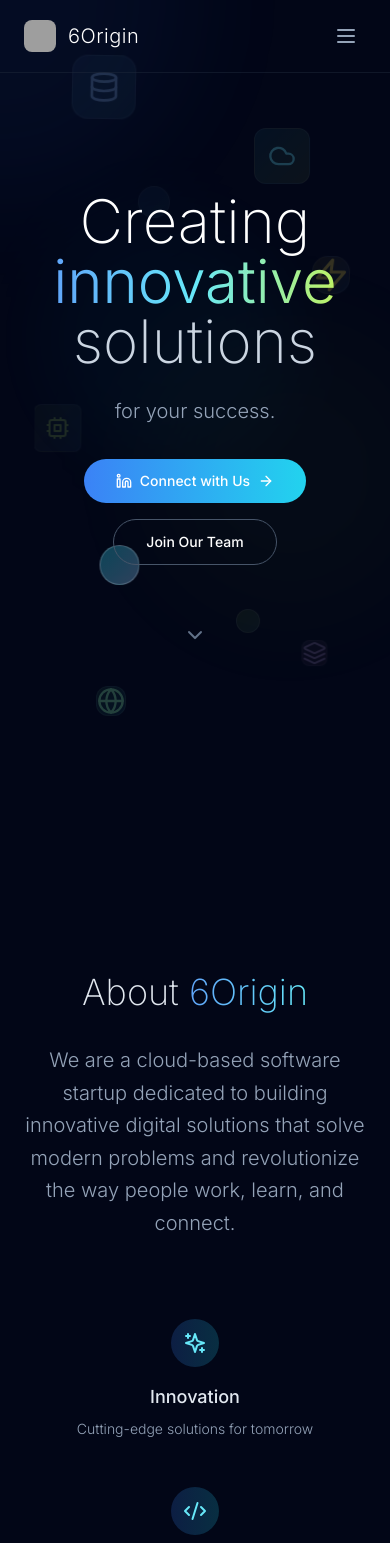
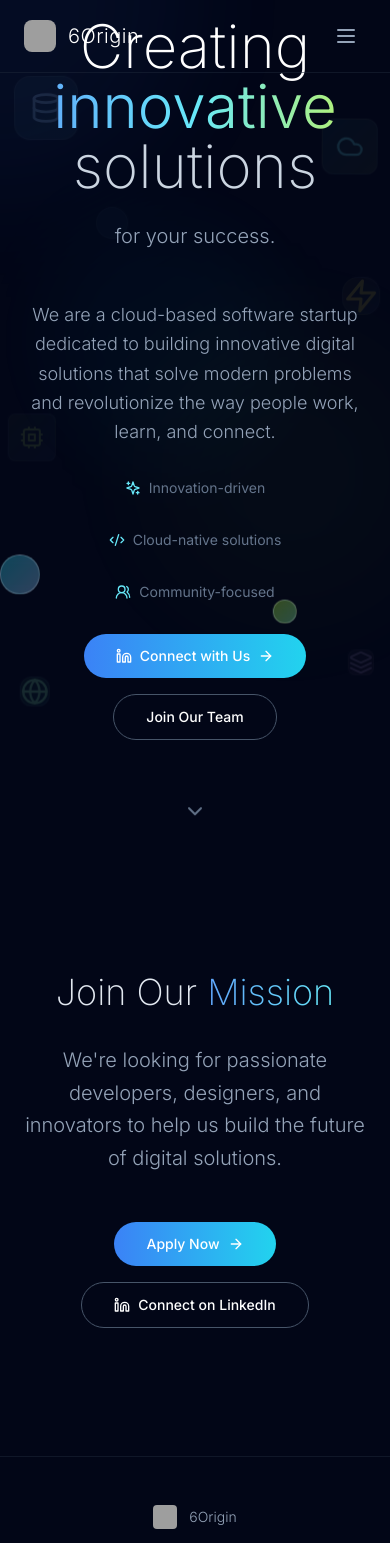
Before and after one commit to JayRupapara/6Origin, a React (Vite) app: page / in a window 390 px wide. Shown: the top 1543 px of the page. Built offline with nearby package versions, Linux system fonts and the light colour scheme; grey boxes are pictures that could not be loaded.

Commit message:
Fix mobile floating elements and merge sections

```diff
--- a/src/App.tsx
+++ b/src/App.tsx
@@ -90,59 +90,59 @@ function App() {
       </div>
 
       {/* Floating Objects */}
-      <div className="fixed inset-0 pointer-events-none overflow-hidden">
+      <div className="fixed inset-0 pointer-events-none overflow-hidden z-0">
         {/* Top Left - Database Icon */}
-        <div className="absolute top-20 left-16 animate-float-slow opacity-20">
+        <div className="absolute top-20 left-4 md:left-16 animate-float-slow opacity-15 md:opacity-20">
           <div className="w-16 h-16 bg-gradient-to-br from-blue-400/20 to-cyan-300/20 rounded-2xl flex items-center justify-center backdrop-blur-sm border border-white/10">
             <Database className="w-8 h-8 text-blue-300" />
           </div>
         </div>
 
         {/* Top Right - Cloud Icon */}
-        <div className="absolute top-32 right-20 animate-float-medium opacity-25">
+        <div className="absolute top-32 right-4 md:right-20 animate-float-medium opacity-15 md:opacity-25">
           <div className="w-14 h-14 bg-gradient-to-br from-cyan-400/20 to-lime-300/20 rounded-xl flex items-center justify-center backdrop-blur-sm border border-white/10">
             <Cloud className="w-7 h-7 text-cyan-300" />
           </div>
         </div>
 
         {/* Middle Left - CPU Icon */}
-        <div className="absolute top-1/2 left-8 animate-float-fast opacity-15">
+        <div className="absolute top-1/2 left-2 md:left-8 animate-float-fast opacity-10 md:opacity-15">
           <div className="w-12 h-12 bg-gradient-to-br from-lime-400/20 to-blue-400/20 rounded-lg flex items-center justify-center backdrop-blur-sm border border-white/10">
             <Cpu className="w-6 h-6 text-lime-300" />
           </div>
         </div>
 
         {/* Middle Right - Zap Icon */}
-        <div className="absolute top-1/3 right-12 animate-float-slow opacity-20">
+        <div className="absolute top-1/3 right-2 md:right-12 animate-float-slow opacity-10 md:opacity-20">
           <div className="w-18 h-18 bg-gradient-to-br from-yellow-400/20 to-blue-400/20 rounded-2xl flex items-center justify-center backdrop-blur-sm border border-white/10">
             <Zap className="w-9 h-9 text-yellow-300" />
           </div>
         </div>
 
         {/* Bottom Left - Globe Icon */}
-        <div className="absolute bottom-32 left-24 animate-float-medium opacity-25">
+        <div className="absolute bottom-32 left-4 md:left-24 animate-float-medium opacity-15 md:opacity-25">
           <div className="w-15 h-15 bg-gradient-to-br from-green-400/20 to-cyan-400/20 rounded-xl flex items-center justify-center backdrop-blur-sm border border-white/10">
             <Globe className="w-7 h-7 text-green-300" />
           </div>
         </div>
 
         {/* Bottom Right - Layers Icon */}
-        <div className="absolute bottom-40 right-16 animate-float-fast opacity-15">
+        <div className="absolute bottom-40 right-4 md:right-16 animate-float-fast opacity-10 md:opacity-15">
           <div className="w-13 h-13 bg-gradient-to-br from-purple-400/20 to-pink-400/20 rounded-lg flex items-center justify-center backdrop-blur-sm border border-white/10">
             <Layers className="w-6 h-6 text-purple-300" />
           </div>
         </div>
 
         {/* Additional smaller floating elements */}
-        <div className="absolute top-1/4 left-1/3 animate-float-slow opacity-10">
+        <div className="absolute top-1/4 left-1/4 md:left-1/3 animate-float-slow opacity-5 md:opacity-10">
           <div className="w-8 h-8 bg-gradient-to-br from-blue-400/30 to-cyan-300/30 rounded-full backdrop-blur-sm border border-white/20"></div>
         </div>
 
-        <div className="absolute bottom-1/4 right-1/3 animate-float-medium opacity-15">
+        <div className="absolute bottom-1/4 right-1/4 md:right-1/3 animate-float-medium opacity-8 md:opacity-15">
           <div className="w-6 h-6 bg-gradient-to-br from-lime-400/30 to-green-300/30 rounded-full backdrop-blur-sm border border-white/20"></div>
         </div>
 
-        <div className="absolute top-2/3 left-1/4 animate-float-fast opacity-12">
+        <div className="absolute top-2/3 left-1/6 md:left-1/4 animate-float-fast opacity-6 md:opacity-12">
           <div className="w-10 h-10 bg-gradient-to-br from-cyan-400/30 to-blue-300/30 rounded-full backdrop-blur-sm border border-white/20"></div>
         </div>
       </div>
@@ -278,7 +278,7 @@ function App() {
         </div>
       )}
       {/* Hero Section */}
-      <section className="min-h-screen flex items-center justify-center px-6 relative">
+      <section className="min-h-screen flex items-center justify-center px-6 relative z-10">
         <div className="text-center max-w-4xl mx-auto">
           <div className="mb-8">
             <h1 className="text-6xl md:text-8xl font-extralight mb-6 leading-none">
@@ -291,6 +291,19 @@ function App() {
             <p className="text-xl text-slate-400 font-light max-w-2xl mx-auto leading-relaxed">
               for your success.
             </p>
+
+            {/* About content merged into hero */}
+            <div className="mt-12 mb-8">
+              <p className="text-lg text-slate-400 font-light leading-relaxed max-w-3xl mx-auto mb-8">
+                We are a cloud-based software startup dedicated to building innovative digital solutions that solve modern problems and revolutionize the way people work, learn, and connect.
+              </p>
+
+              <div className="flex flex-wrap justify-center gap-8 text-sm text-slate-500">
+                <div className="flex items-center gap-2"><Sparkles className="w-4 h-4 text-cyan-300" /> Innovation-driven</div>
+                <div className="flex items-center gap-2"><Code2 className="w-4 h-4 text-cyan-300" /> Cloud-native solutions</div>
+                <div className="flex items-center gap-2"><Users2 className="w-4 h-4 text-cyan-300" /> Community-focused</div>
+              </div>
+            </div>
           </div>
 
           <div className="flex flex-col sm:flex-row gap-4 justify-center items-center mb-16">
@@ -318,51 +331,12 @@ function App() {
         </div>
       </section>
 
-      {/* About Section */}
+      {/* Join Section */}
       <section id="about" className="py-32 px-6 relative">
         <div className="max-w-4xl mx-auto text-center">
           <div
             data-animate
             className={`transition-all duration-1000 ${isVisible[0] ? 'opacity-100 translate-y-0' : 'opacity-0 translate-y-8'}`}
-          >
-            <h2 className="text-4xl md:text-5xl font-extralight mb-8 text-slate-200">
-              About <span className="bg-gradient-to-r from-blue-400 to-cyan-300 bg-clip-text text-transparent">6Origin</span>
-            </h2>
-            <p className="text-xl text-slate-400 font-light leading-relaxed max-w-3xl mx-auto">
-              We are a cloud-based software startup dedicated to building innovative digital solutions that solve modern problems and revolutionize the way people work, learn, and connect.
-            </p>
-          </div>
-
-          <div className="grid md:grid-cols-3 gap-12 mt-20">
-            {[
-              { icon: Sparkles, title: "Innovation", desc: "Cutting-edge solutions for tomorrow" },
-              { icon: Code2, title: "Cloud-Native", desc: "Scalable, secure, and accessible" },
-              { icon: Users2, title: "Community", desc: "Built together, for everyone" }
-            ].map((item, index) => (
-              <div
-                key={index}
-                data-animate
-                className={`transition-all duration-1000 delay-${index * 200} ${isVisible[index + 1] ? 'opacity-100 translate-y-0' : 'opacity-0 translate-y-8'}`}
-              >
-                <div className="group">
-                  <div className="w-12 h-12 mx-auto mb-4 rounded-full bg-gradient-to-r from-blue-500/20 to-cyan-400/20 flex items-center justify-center group-hover:scale-110 transition-transform duration-300">
-                    <item.icon className="w-6 h-6 text-cyan-300" />
-                  </div>
-                  <h3 className="text-lg font-medium mb-2 text-slate-200">{item.title}</h3>
-                  <p className="text-slate-400 text-sm font-light">{item.desc}</p>
-                </div>
-              </div>
-            ))}
-          </div>
-        </div>
-      </section>
-
-      {/* Join Section */}
-      <section id="join" className="py-32 px-6 relative">
-        <div className="max-w-4xl mx-auto text-center">
-          <div
-            data-animate
-            className={`transition-all duration-1000 ${isVisible[4] ? 'opacity-100 translate-y-0' : 'opacity-0 translate-y-8'}`}
           >
             <h2 className="text-4xl md:text-5xl font-extralight mb-8 text-slate-200">
               Join Our <span className="bg-gradient-to-r from-blue-400 to-cyan-300 bg-clip-text text-transparent">Mission</span>
--- a/src/index.css
+++ b/src/index.css
@@ -62,13 +62,13 @@ a:focus {
     transform: translateY(0px) translateX(0px) rotate(0deg);
   }
   25% {
-    transform: translateY(-20px) translateX(10px) rotate(2deg);
+    transform: translateY(-8px) translateX(4px) rotate(1deg);
   }
   50% {
-    transform: translateY(-10px) translateX(-5px) rotate(-1deg);
+    transform: translateY(-4px) translateX(-2px) rotate(-0.5deg);
   }
   75% {
-    transform: translateY(-25px) translateX(8px) rotate(1deg);
+    transform: translateY(-10px) translateX(3px) rotate(0.5deg);
   }
 }
 
@@ -77,10 +77,10 @@ a:focus {
     transform: translateY(0px) translateX(0px) rotate(0deg);
   }
   33% {
-    transform: translateY(-15px) translateX(-8px) rotate(-2deg);
+    transform: translateY(-6px) translateX(-3px) rotate(-1deg);
   }
   66% {
-    transform: translateY(-25px) translateX(12px) rotate(1deg);
+    transform: translateY(-10px) translateX(5px) rotate(0.5deg);
   }
 }
 
@@ -89,27 +89,27 @@ a:focus {
     transform: translateY(0px) translateX(0px) rotate(0deg);
   }
   20% {
-    transform: translateY(-10px) translateX(5px) rotate(1deg);
+    transform: translateY(-4px) translateX(2px) rotate(0.5deg);
   }
   40% {
-    transform: translateY(-20px) translateX(-3px) rotate(-1deg);
+    transform: translateY(-8px) translateX(-1px) rotate(-0.5deg);
   }
   60% {
-    transform: translateY(-15px) translateX(8px) rotate(2deg);
+    transform: translateY(-6px) translateX(3px) rotate(1deg);
   }
   80% {
-    transform: translateY(-25px) translateX(-6px) rotate(-1deg);
+    transform: translateY(-10px) translateX(-2px) rotate(-0.5deg);
   }
 }
 
 .animate-float-slow {
-  animation: float-slow 8s ease-in-out infinite;
+  animation: float-slow 12s ease-in-out infinite;
 }
 
 .animate-float-medium {
-  animation: float-medium 6s ease-in-out infinite;
+  animation: float-medium 10s ease-in-out infinite;
 }
 
 .animate-float-fast {
-  animation: float-fast 4s ease-in-out infinite;
+  animation: float-fast 8s ease-in-out infinite;
 }
```
